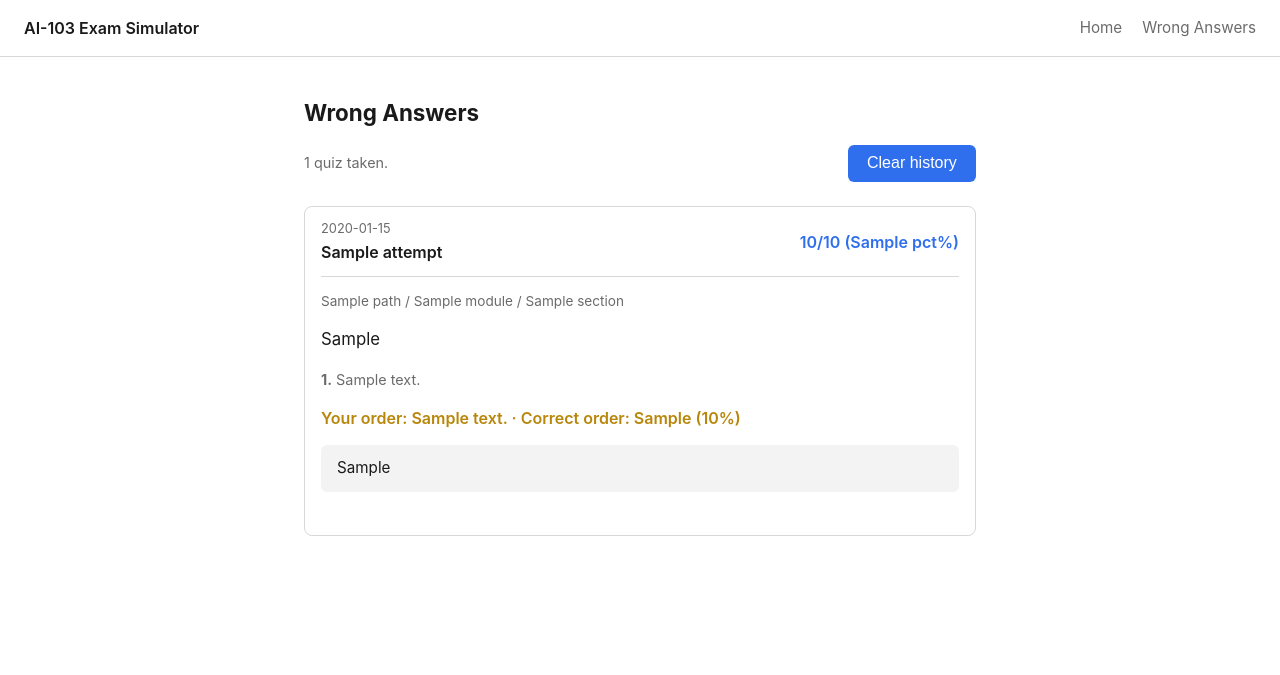
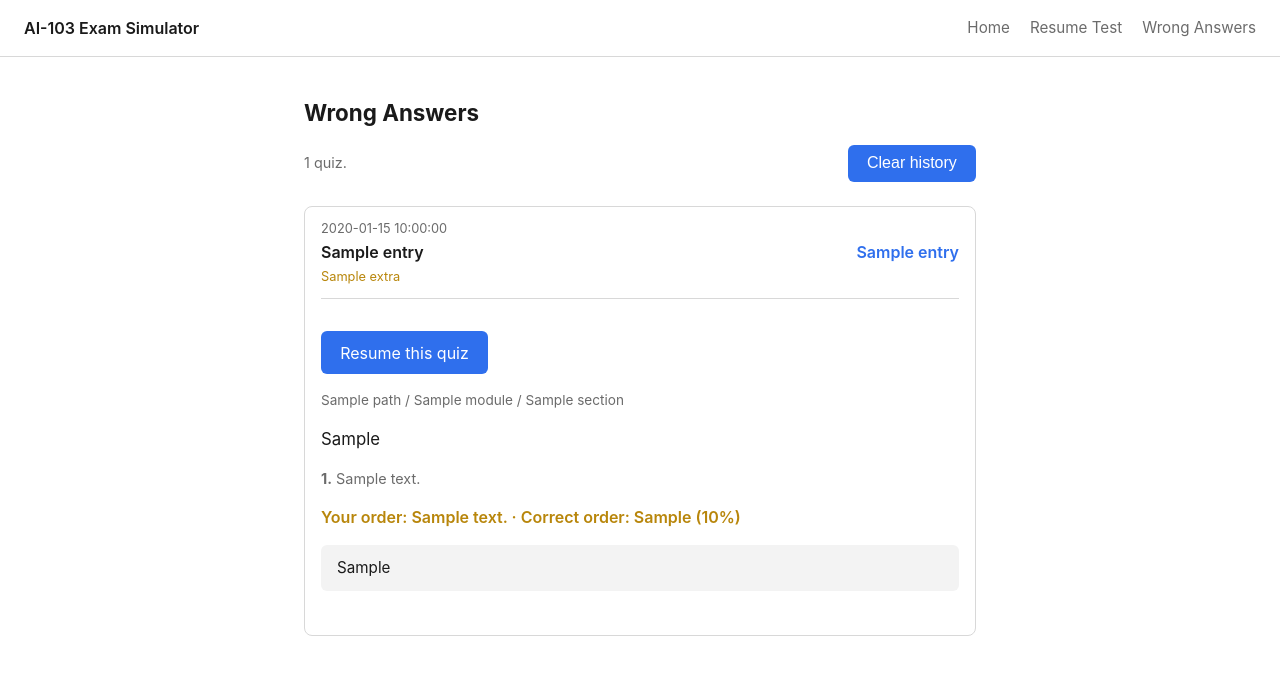
Before and after one commit to namratanwani/exam-simulation-app, a Flask app: template templates/wrong_answers.html in a window 1280 px wide, after a click that opens the changed part. Shown: the top 675 px of the page. Run offline with Flask 3, Linux system fonts and the light colour scheme; the template is opened without the code that fills it: most values are stand-ins (such as "Sample title", 1, 10 or a date in 2020); some libraries are stand-ins or nearby versions.

Commit message:
resume tests

```diff
--- a/app.py
+++ b/app.py
@@ -45,15 +45,21 @@ def render_md(text: str) -> str:
     return escaped
 
 
-def get_question(idx: int) -> dict:
-    """BANK[idx] with its options relettered using a seed stored in the
-    session, so the same question shows the same shuffled letters across the
-    GET (show) -> POST (grade) -> results (review) lifecycle of one quiz,
-    but a fresh random arrangement each time a new quiz is started."""
+def get_question_with_seed(idx: int, seed: int) -> dict:
+    """BANK[idx] with its options relettered using an explicit seed — used
+    when reconstructing a quiz that isn't the current session's (e.g. a
+    different in-progress quiz shown on the Wrong Answers page)."""
     q = BANK[idx]
-    seed = session.get("shuffle_seed", 0)
     mapping = random_letter_map(q, random.Random((seed, idx)))
     return remap_options(q, mapping)
+
+
+def get_question(idx: int) -> dict:
+    """BANK[idx] relettered using the current session's shuffle seed, so the
+    same question shows the same shuffled letters across the GET (show) ->
+    POST (grade) -> results (review) lifecycle of one quiz, but a fresh
+    random arrangement each time a new quiz is started."""
+    return get_question_with_seed(idx, session.get("shuffle_seed", 0))
 
 
 def enrich(q: dict) -> dict:
@@ -82,7 +88,11 @@ def index():
     session.pop("answers", None)
     session.pop("label", None)
     session.pop("recorded", None)
-    return render_template("index.html", structure=STRUCTURE, total=len(BANK))
+    session.pop("progress_id", None)
+    return render_template(
+        "index.html", structure=STRUCTURE, total=len(BANK),
+        unfinished_count=len(history.list_progress()),
+    )
 
 
 @app.route("/start", methods=["POST"])
@@ -122,7 +132,40 @@ def start():
     session["label"] = label
     session["shuffle_seed"] = random.randint(0, 2**31 - 1)
     session.pop("recorded", None)
+    session["progress_id"] = history.save_progress(
+        None, label, session["question_ids"], session["answers"], session["shuffle_seed"],
+    )
     return redirect(url_for("quiz"))
+
+
+@app.route("/resume")
+def resume_list():
+    return render_template("resume.html", tests=history.list_progress())
+
+
+@app.route("/resume/<int:progress_id>")
+def resume_test(progress_id):
+    progress = history.get_progress(progress_id)
+    if not progress:
+        return redirect(url_for("resume_list"))
+    session["question_ids"] = progress["question_ids"]
+    session["answers"] = progress["answers"]
+    session["label"] = progress["label"]
+    session["shuffle_seed"] = progress["shuffle_seed"]
+    session["progress_id"] = progress["id"]
+    session.pop("recorded", None)
+    return redirect(url_for("quiz"))
+
+
+@app.route("/resume/<int:progress_id>/discard", methods=["POST"])
+def resume_discard(progress_id):
+    history.delete_progress(progress_id)
+    if session.get("progress_id") == progress_id:
+        session.pop("question_ids", None)
+        session.pop("answers", None)
+        session.pop("label", None)
+        session.pop("progress_id", None)
+    return redirect(url_for("resume_list"))
 
 
 @app.route("/quiz", methods=["GET", "POST"])
@@ -145,6 +188,9 @@ def quiz():
         fraction, status = score_answer(q, given)
         answers = answers + [{"given": given, "fraction": fraction, "status": status}]
         session["answers"] = answers
+        session["progress_id"] = history.save_progress(
+            session.get("progress_id"), session["label"], session["question_ids"], answers, session["shuffle_seed"],
+        )
         return render_template(
             "feedback.html",
             q=enrich(q),
@@ -190,6 +236,9 @@ def results():
 
     if not session.get("recorded"):
         history.record_attempt(session.get("label", ""), score, total, pct, missed)
+        if session.get("progress_id") is not None:
+            history.delete_progress(session["progress_id"])
+            session.pop("progress_id", None)
         session["recorded"] = True
 
     return render_template(
@@ -199,9 +248,49 @@ def results():
     )
 
 
+def _attempt_entry(a):
+    return {
+        "sort_key": a["taken_at"], "date": a["taken_at"][:10], "label": a["label"],
+        "score_label": f"{a['score']:.1f}/{a['total']} ({a['pct']}%)",
+        "extra": None, "resume_id": None, "questions": a["questions"],
+    }
+
+
+def _progress_entry(p):
+    """A not-yet-finished quiz shown the same way as a completed attempt,
+    with wrong answers computed from however much has been answered so far
+    — so you don't have to finish a 100-question quiz to see how you're
+    doing on the questions you've already answered."""
+    answered = p["answers"]
+    done = len(answered)
+    score = sum(x["fraction"] for x in answered)
+    pct = round(100 * score / done) if done else 0
+    wrong = []
+    for idx, ans in zip(p["question_ids"], answered):
+        if ans["status"] == "correct":
+            continue
+        q = enrich(get_question_with_seed(idx, p["shuffle_seed"]))
+        wrong.append({
+            "path": q["path"], "module": q["module"], "section": q["section"],
+            "stem_html": q["stem_html"], "options_html": q["options_html"],
+            "sequence": q["sequence"], "explanation_html": q["explanation_html"],
+            "correct_answer": q["answer"], "given_answer": ans["given"],
+            "status": ans["status"], "fraction": ans["fraction"],
+        })
+    return {
+        "sort_key": p["updated_at"], "date": p["updated_at"][:10], "label": p["label"],
+        "score_label": f"{score:.1f}/{done} ({pct}%)" if done else "Not started yet",
+        "extra": f"In progress — {done}/{len(p['question_ids'])} answered",
+        "resume_id": p["id"], "questions": wrong,
+    }
+
+
 @app.route("/wrong-answers")
 def wrong_answers():
-    return render_template("wrong_answers.html", attempts=history.list_attempts())
+    entries = [_progress_entry(p) for p in history.list_progress()]
+    entries += [_attempt_entry(a) for a in history.list_attempts()]
+    entries.sort(key=lambda e: e["sort_key"], reverse=True)
+    return render_template("wrong_answers.html", entries=entries)
 
 
 @app.route("/wrong-answers/clear", methods=["POST"])
--- a/static/style.css
+++ b/static/style.css
@@ -235,6 +264,11 @@ details.attempt[open] summary {
   font-weight: 600;
 }
 
+.attempt-extra {
+  color: var(--partial);
+  font-size: 0.8rem;
+}
+
 .attempt-score {
   font-weight: 600;
   color: var(--accent);
--- a/templates/base.html
+++ b/templates/base.html
@@ -11,6 +11,7 @@
     <a class="brand" href="{{ url_for('index') }}">AI-103 Exam Simulator</a>
     <nav>
       <a href="{{ url_for('index') }}">Home</a>
+      <a href="{{ url_for('resume_list') }}">Resume Test</a>
       <a href="{{ url_for('wrong_answers') }}">Wrong Answers</a>
     </nav>
   </header>
--- a/templates/wrong_answers.html
+++ b/templates/wrong_answers.html
@@ -2,29 +2,36 @@
 {% block content %}
   <h1>Wrong Answers</h1>
 
-  {% if not attempts %}
-    <p class="muted">No quizzes taken yet — they'll show up here after you finish one.</p>
+  {% if not entries %}
+    <p class="muted">No quizzes yet — they'll show up here as soon as you start answering.</p>
   {% else %}
     <div class="wrong-header">
-      <p class="muted">{{ attempts | length }} quiz{{ 'zes' if attempts | length != 1 else '' }} taken.</p>
+      <p class="muted">{{ entries | length }} quiz{{ 'zes' if entries | length != 1 else '' }}.</p>
       <form method="post" action="{{ url_for('wrong_answers_clear') }}"
-            onsubmit="return confirm('Clear all quiz history?');">
+            onsubmit="return confirm('Clear all completed quiz history? (In-progress quizzes are kept.)');">
         <button type="submit">Clear history</button>
       </form>
     </div>
 
-    {% for a in attempts %}
+    {% for a in entries %}
       <details class="attempt">
         <summary>
           <span class="attempt-info">
-            <span class="attempt-date">{{ a.taken_at[:10] }}</span>
+            <span class="attempt-date">{{ a.date }}</span>
             <span class="attempt-label">{{ a.label }}</span>
+            {% if a.extra %}<span class="attempt-extra">{{ a.extra }}</span>{% endif %}
           </span>
-          <span class="attempt-score">{{ a.score | round(1) }}/{{ a.total }} ({{ a.pct }}%)</span>
+          <span class="attempt-score">{{ a.score_label }}</span>
         </summary>
 
+        {% if a.resume_id %}
+          <p><a class="button" href="{{ url_for('resume_test', progress_id=a.resume_id) }}">Resume this quiz</a></p>
+        {% endif %}
+
         {% if not a.questions %}
-          <p class="result correct">Perfect score — nothing missed.</p>
+          <p class="result correct">
+            {{ 'Nothing wrong so far.' if a.resume_id else 'Perfect score — nothing missed.' }}
+          </p>
         {% else %}
           {% for m in a.questions %}
             <div class="review-item">
```
Also changed, not shown: other parts of static/style.css (+29 -0 lines), scripts/history.py (+92 -1 lines), templates/index.html (+7 -0 lines), templates/resume.html (added, +29 -0 lines).
